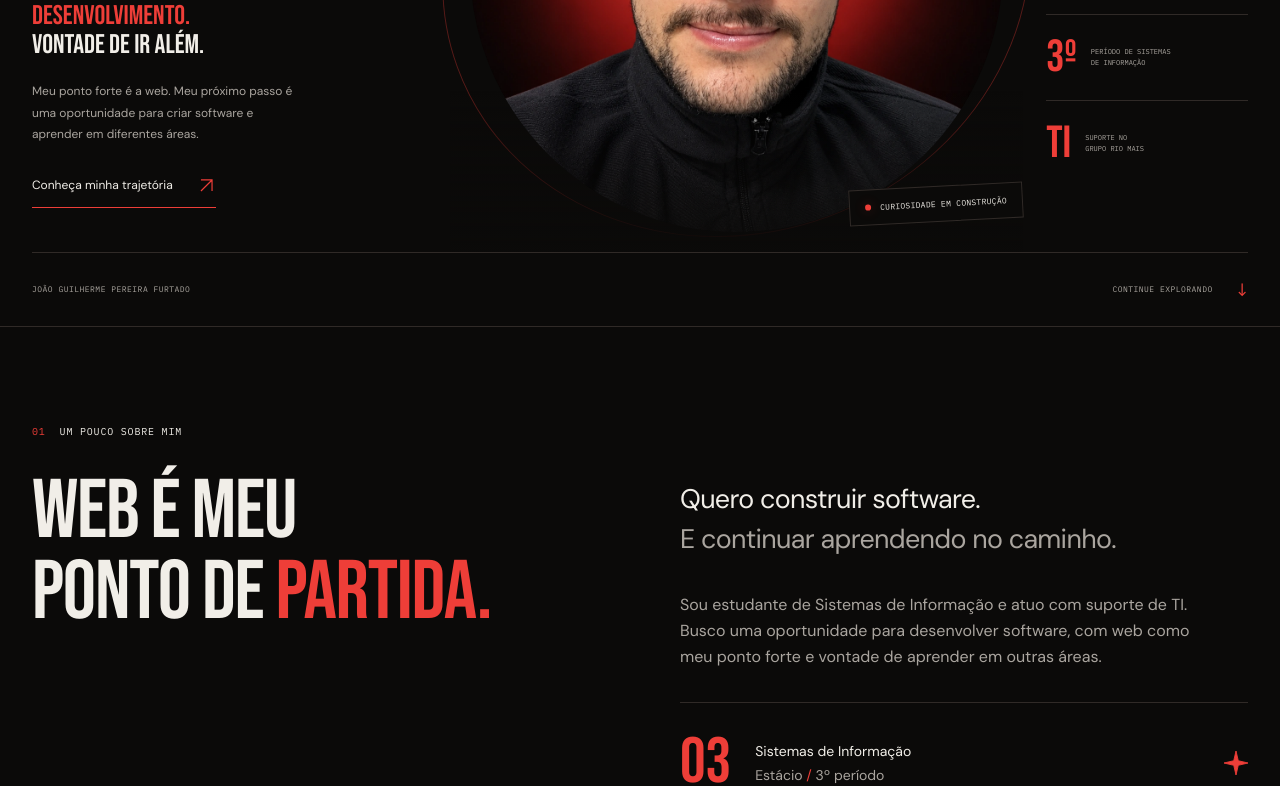
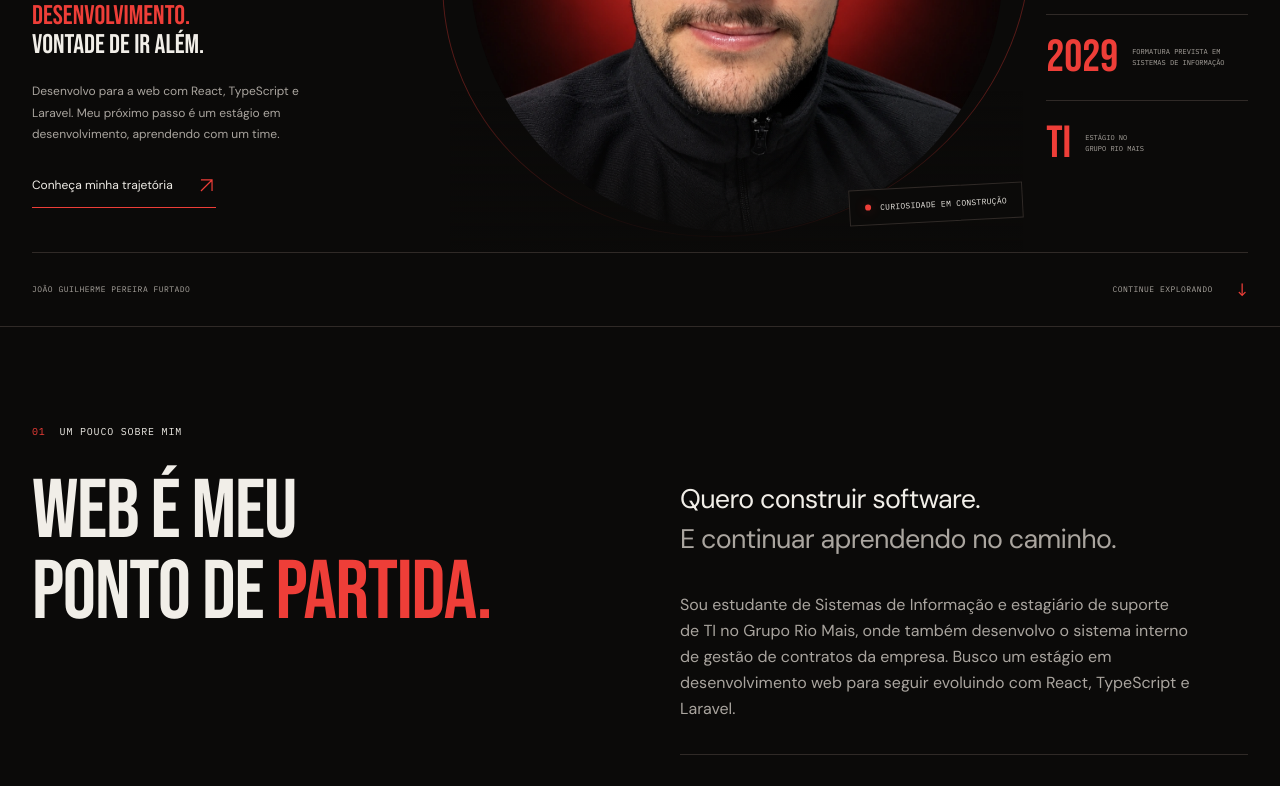
Before and after one commit to FurtadoRDS/joao-furtado-portfolio-v1, a React (Vite) app: page / in a window 1280 px wide. Shown: the part 600-1386 px from the top of the page. Built offline with nearby package versions, Linux system fonts and the light colour scheme.

Commit message:
Atualiza perfil com estágio, formatura em 2029 e novo posicionamento

```diff
--- a/src/App.tsx
+++ b/src/App.tsx
@@ -66,7 +66,7 @@ function App() {
                 <p className="hero-greeting">Olá, eu sou</p>
                 <h1 id="hero-title">JOÃO<br />FURTADO<span>.</span></h1>
                 <p className="hero-role">DESENVOLVIMENTO.<br /><span>VONTADE DE IR ALÉM.</span></p>
-                <p className="hero-summary">Meu ponto forte é a web. Meu próximo passo é uma oportunidade para criar software e aprender em diferentes áreas.</p>
+                <p className="hero-summary">Desenvolvo para a web com React, TypeScript e Laravel. Meu próximo passo é um estágio em desenvolvimento, aprendendo com um time.</p>
                 <a className="primary-link" href="#sobre"><span>Conheça minha trajetória</span><Arrow diagonal /></a>
               </div>
               <div ref={portraitRef} className="portrait-stage" onPointerMove={(event) => {
@@ -86,8 +86,8 @@ function App() {
               <aside className="hero-notes" aria-label="Formação e experiência atuais">
                 <Star className="mb-6 text-accent" />
                 <p className="mb-9 text-sm leading-relaxed text-muted">Entre a prática<br />de hoje e o código<br />de amanhã.</p>
-                <div className="hero-note"><strong>3º</strong><span>PERÍODO DE SISTEMAS<br />DE INFORMAÇÃO</span></div>
-                <div className="hero-note"><strong>TI</strong><span>SUPORTE NO<br />GRUPO RIO MAIS</span></div>
+                <div className="hero-note"><strong>{profile.education.graduationYear}</strong><span>FORMATURA PREVISTA EM<br />SISTEMAS DE INFORMAÇÃO</span></div>
+                <div className="hero-note"><strong>TI</strong><span>ESTÁGIO NO<br />GRUPO RIO MAIS</span></div>
               </aside>
             </div>
             <div className="hero-bottom"><span className="mono">JOÃO GUILHERME PEREIRA FURTADO</span><a href="#sobre" className="scroll-link">CONTINUE EXPLORANDO <span aria-hidden="true">↓</span></a></div>
@@ -100,7 +100,7 @@ function App() {
             <div className="flex flex-col justify-between gap-8 md:pt-14" data-reveal>
               <p className="about-lead">Quero construir software.<br /><span className="text-muted">E continuar aprendendo no caminho.</span></p>
               <p className="max-w-lg leading-relaxed text-muted">{profile.summary}</p>
-              <div className="education-row"><span className="education-index">03</span><div><p className="text-sm font-medium">{profile.education.course}</p><p className="mt-1 text-sm text-muted">{profile.education.institution} <span className="text-accent">/</span> {profile.education.period}</p></div><Star className="ml-auto shrink-0 text-accent" /></div>
+              <div className="education-row"><span className="education-index">SI</span><div><p className="text-sm font-medium">{profile.education.course}</p><p className="mt-1 text-sm text-muted">{profile.education.institution} <span className="text-accent">/</span> Formatura prevista em {profile.education.graduationYear}</p></div><Star className="ml-auto shrink-0 text-accent" /></div>
             </div>
           </div>
         </section>
--- a/src/content/profile.ts
+++ b/src/content/profile.ts
@@ -1,7 +1,7 @@
 export interface Education {
   course: string;
   institution: string;
-  period: string;
+  graduationYear: string;
 }
 
 export interface ExperienceArea {
@@ -59,17 +59,17 @@ export interface Project {
 export const profile: Profile = {
   name: 'João Furtado',
   fullName: 'João Guilherme Pereira Furtado',
-  headline: 'Meu foco é desenvolver.',
+  headline: 'Desenvolvimento web com React, TypeScript e Laravel.',
   summary:
-    'Sou estudante de Sistemas de Informação e atuo com suporte de TI. Busco uma oportunidade para desenvolver software, com web como meu ponto forte e vontade de aprender em outras áreas.',
+    'Sou estudante de Sistemas de Informação e estagiário de suporte de TI no Grupo Rio Mais, onde também desenvolvo o sistema interno de gestão de contratos da empresa. Busco um estágio em desenvolvimento web para seguir evoluindo com React, TypeScript e Laravel.',
   location: 'Cabo Frio',
   education: {
     course: 'Sistemas de Informação',
     institution: 'Estácio',
-    period: '3º período',
+    graduationYear: '2029',
   },
   experience: {
-    role: 'Suporte de TI',
+    role: 'Estagiário de Suporte de TI',
     company: 'Grupo Rio Mais',
     period: 'Junho de 2026 — atual',
     summary:
```
